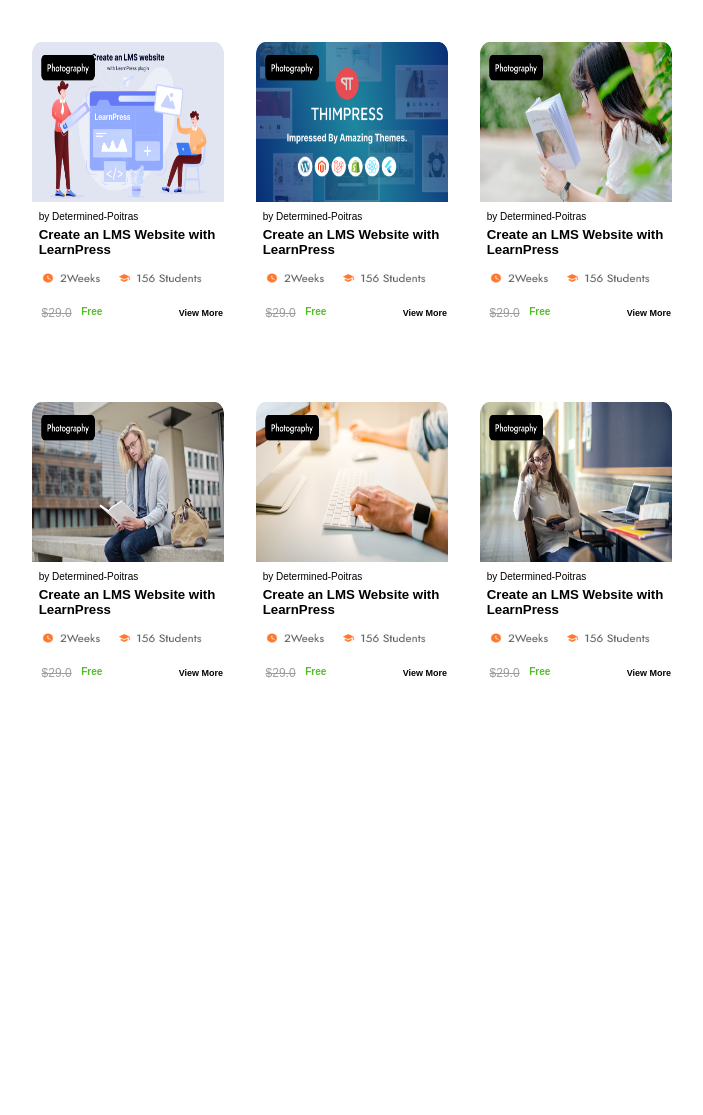
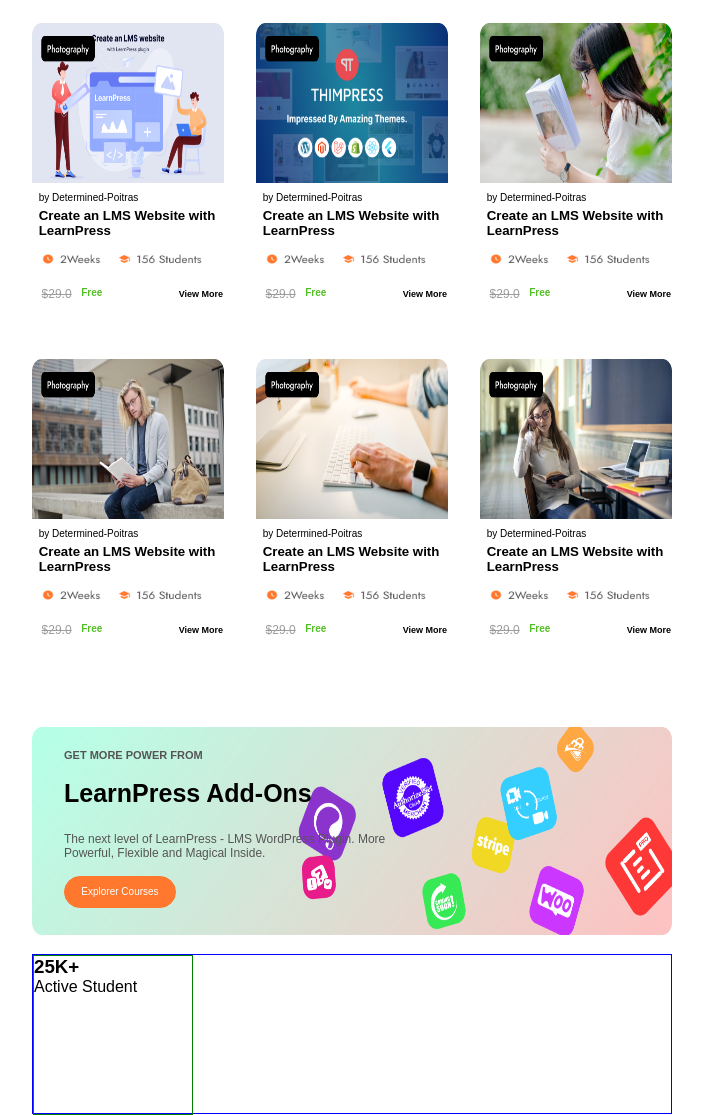
Before and after one commit to Elilaw179/edu_test, a plain HTML site: page index.html in a window 1280 px wide. Shown: the part 724-1839 px from the top of the page, without its empty margins (288-991 px from the left). Before the commit the page ends 1438 px from the top, so only its background shows below. Drawn offline with Linux system fonts and the light colour scheme.

Commit message:
Add files via upload
new code

```diff
--- a/index.css
+++ b/index.css
@@ -144,11 +144,9 @@
 .feature-container {
   width: 60.5rem;
   margin: auto;
-  height: 25rem;
+  height: 24.3rem;
   margin-top: 1rem;
 }
-
-
 .top-heading,
 .feature-heading {
   display: flex;
@@ -245,14 +243,14 @@
   display: flex;
   justify-content: space-between;
   align-items: center;
+
+  margin-top: 0.5rem;
 }
 
 .feature-container{
   height: 48rem;
+  margin-top: 2rem;
 }
-
-
-
 
 .ft-card {
   height: 18rem;
@@ -330,3 +328,70 @@
   font-size: 9px;
   font-weight: bold;
 }
+
+
+.lp-ads-container{
+  width: 60.5rem;
+  margin: auto;
+  height:13.2rem;
+  margin-top: 0.5rem;
+  border-radius: 12px;
+}
+
+.lp-ads-container img{
+  width: 100%;
+  height:13rem;
+}
+.lp-txt-box{
+  width: 20.5rem;
+  position: relative;
+  top: -90%;
+  left: 5%;
+}
+
+.lp-btn-div{
+  margin-top: 1.5rem;
+}
+.lp-txt-div p{
+  font-size: 11px;
+  color: #555555;
+  font-weight: bold;
+}
+
+.lp-txt-div h4{
+  font-size: 25px;
+  color: #000000;
+}
+
+.lp-btn-div p{
+  font-size: 12px;
+  color: #555555;
+}
+
+.lp-btn-div button{
+  padding: 7px;
+  border-radius: 20px;
+  font-size: 10px;
+  margin-top: 1rem;
+  background-color: #FF782D;
+  border: 1px solid #FF782D;
+  color: #FFFFFF;
+  cursor: pointer;
+  width: 7rem;
+  height: 2rem;
+
+}
+
+.counting-container{
+  border: 1px solid blue;
+  width: 60.5;
+  height: 10rem;
+  margin: auto;
+  margin-top: 1rem;
+}
+
+.count-bx{
+  border: 1px solid green;
+  width: 10rem;
+  height: 10rem;
+}
--- a/index.html
+++ b/index.html
@@ -184,16 +184,37 @@
           </div>
         </div>
 
+        <div class="feature-card-container" id="card-container"></div>
 
-        <div class="feature-card-container" id ="card-container">
+        <div class="feature-card-container" id="second-card-container"></div>
+      </div>
 
-        </div>
+      <div class="lp-ads-container">
+        <img src="Mask group.png" alt="img" /><span>
+          <div class="lp-txt-box">
+            <div class="lp-txt-div">
+              <p>GET MORE POWER FROM</p>
+              <br />
+              <h4>LearnPress Add-Ons</h4>
+            </div>
+            <div class="lp-btn-div">
+              <p>
+                The next level of LearnPress - LMS WordPress Plugin. More <br />
+                Powerful, Flexible and Magical Inside.
+              </p>
 
-        <div class="feature-card-container" id ="second-card-container">
-
-        </div>
+              <button>Explorer Courses</button>
+            </div>
+          </div>
+        </span>
+      </div>
 
 
+      <div class="counting-container">
+        <div class="count-bx">
+          <h3>25K+</h3>
+          <p>Active Student</p>
+        </div>
       </div>
     </div>
   </body>
--- a/media.css
+++ b/media.css
@@ -14,7 +14,7 @@
     gap: 3rem;
   }
 
-  .feature-card-container{
+  .feature-card-container {
     gap: 4rem;
   }
 
@@ -36,7 +36,8 @@
     width: 100%;
   }
   .top-container,
-  .feature-container {
+  .feature-container,
+  .lp-ads-container,.counting-container{
     width: 90%;
   }
   .ft-card {
@@ -58,20 +59,9 @@
     width: 100%;
   }
   .top-container,
-  .feature-container {
+  .feature-container,
+  .lp-ads-container,.counting-container {
     width: 90%;
-  }
-}
-@media (min-width: 1280px) {
-  .top-card-container,.feature-card-container {
-    overflow-x: auto;
-    scroll-behavior: smooth;
-    width: 100%;
-    gap: 2rem;
-  }
-  .top-container,
-  .feature-container {
-    width: 50%;
   }
 }
 
@@ -109,7 +99,6 @@
   .card {
     width: 12rem;
     height: 7.5rem;
-
   }
 }
 
@@ -137,11 +126,68 @@
     position: unset;
     margin-left: 1.5rem;
   }
-  .top-card-container,.feature-card-container{
+  .top-card-container,
+  .feature-card-container {
     gap: 1rem;
   }
+  .feature-container {
+    margin-top: 2rem;
+  }
 
+  .lp-ads-container {
+    height: 7.2rem;
+  }
+  .lp-ads-container img {
+    height: 7rem;
+  }
+
+  .lp-txt-box {
+    height: 6rem;
+    width: 11rem;
+    top: -95%;
+    left: 4%;
+  }
+
+  .lp-txt-div p {
+    font-size: 7px;
+  }
+
+  .lp-txt-div h4 {
+    font-size: 12px;
+    margin-top: -0.8rem;
+  }
+
+  .lp-btn-div p {
+    font-size: 8px;
+    margin-top: -1.2rem;
+  }
+
+  .lp-btn-div button {
+    border-radius: 20px;
+    font-size: 7px;
+    margin-top: 1rem;
+    width: 5rem;
+    height: 1.5rem;
+    margin-top: 0.5rem;
+  }
 }
+
+@media (min-width: 1280px) {
+  .top-card-container,
+  .feature-card-container {
+    overflow-x: auto;
+    scroll-behavior: smooth;
+    scrollbar-width: 0;
+    width: 100%;
+    gap: 2rem;
+  }
+  .top-container,
+  .feature-container,
+  .lp-ads-container, .counting-container {
+    width: 50%;
+  }
+}
+
 @media (max-width: 2800px) {
   .hero img {
     height: 11rem;
@@ -168,5 +214,4 @@
   .hero-txt p {
     font-size: 8px;
   }
-
 }
```
Also changed, not shown: index.js (+0 -11 lines), Mask group.png (added).
